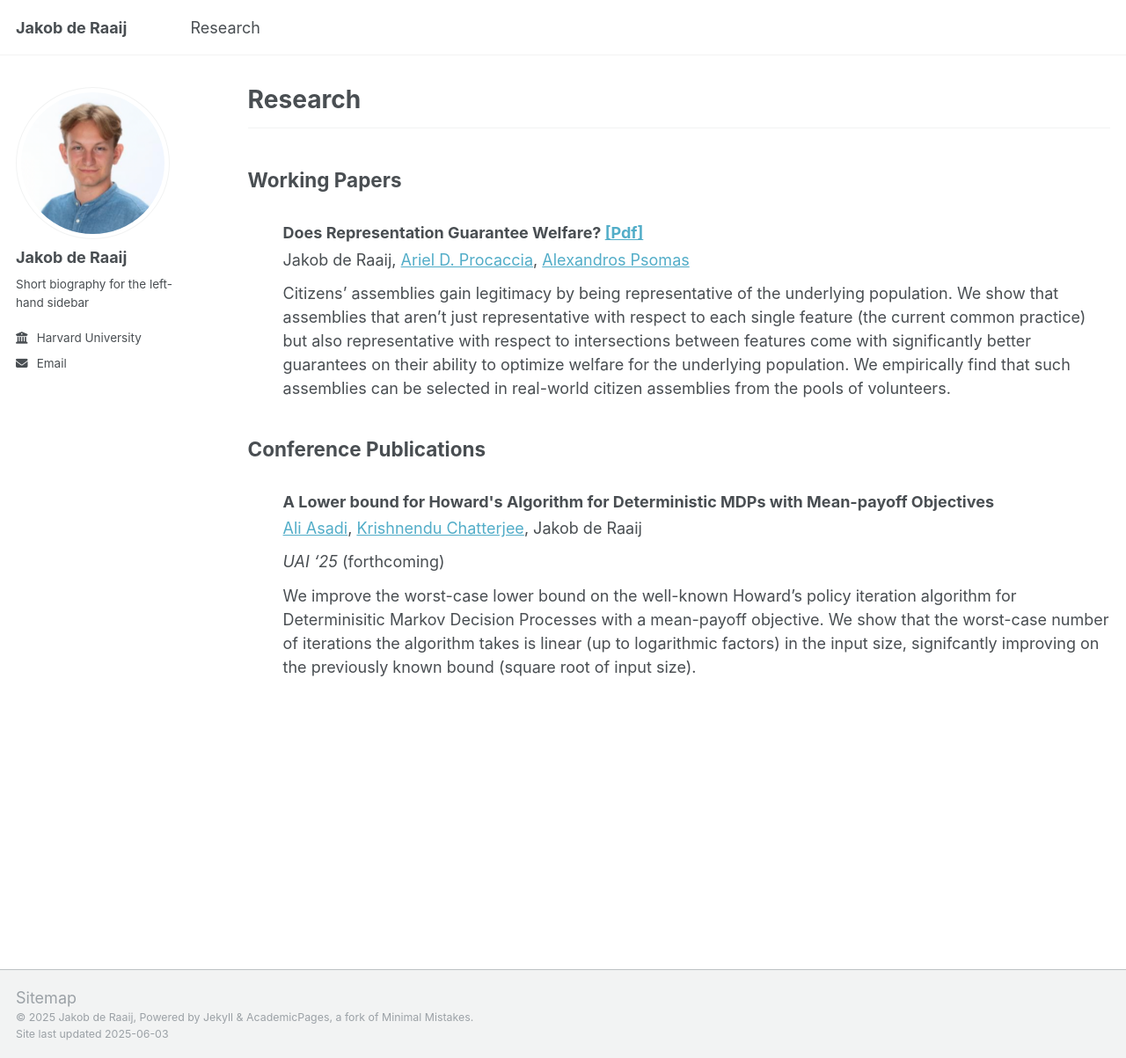
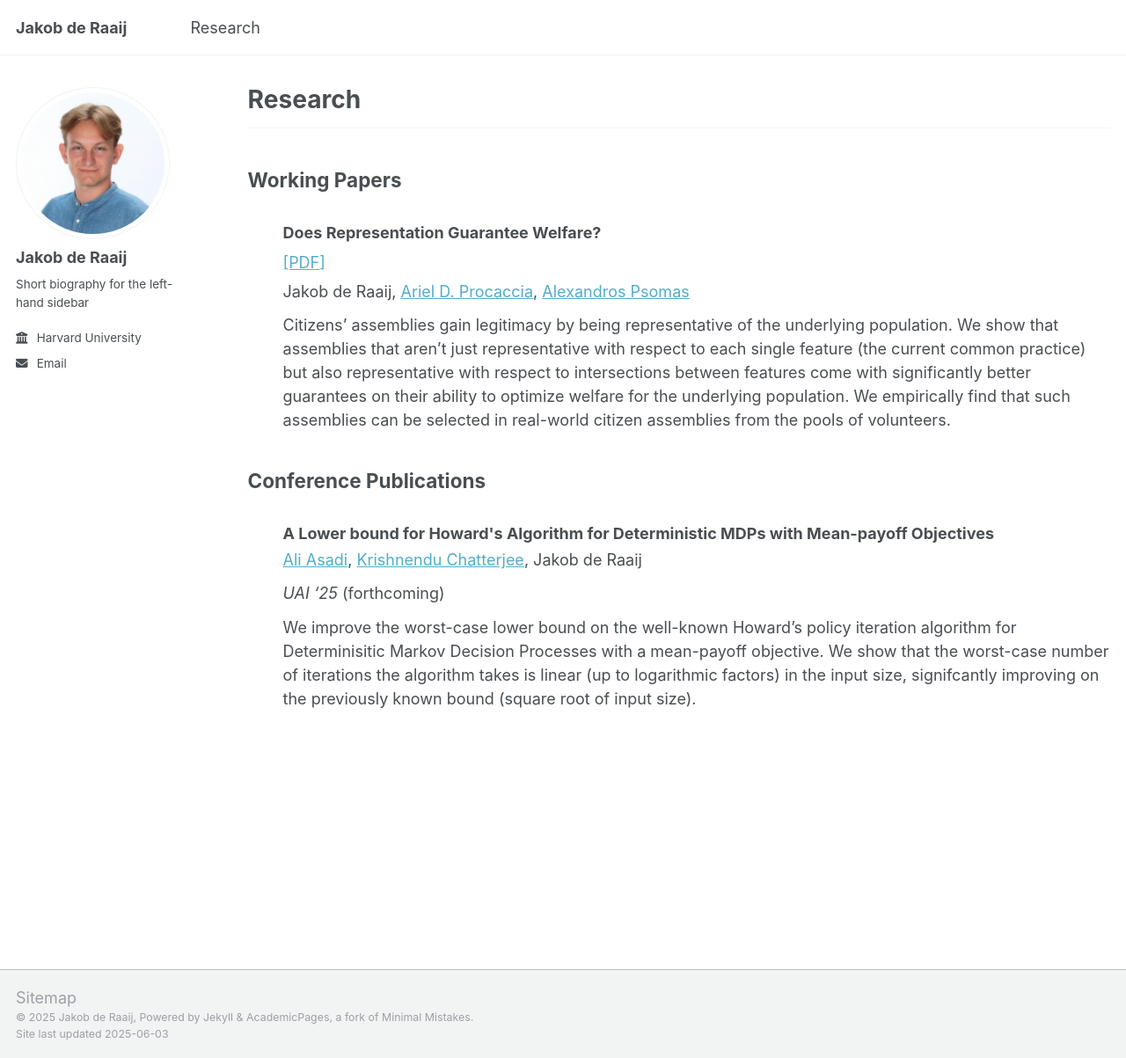
Before and after one commit to jakobderaaij/jakobderaaij.github.io, a Jekyll site: the page built from _pages/publications.md, in a window 1280 px wide and 1203 px high. Shown: the whole window at 88% size. Built offline with Jekyll 4.4.1, drawn with Linux system fonts in a browser that asks for light colours.

```diff
--- a/_includes/archive-single-publication.html
+++ b/_includes/archive-single-publication.html
@@ -13,8 +13,9 @@
 {% endif %}
 
 <div class="{{ include.type | default: "list" }}__item" style="margin-bottom: 3em">
-    <h3>{{ title }} {% if post.link %}<a href="/files/{{ post.link }}" rel="permalink">[Pdf]</a>{% endif %}</h3>
+    <h3>{{ title }} </h3>
 
+    {% if post.link %}<a href="/files/{{ post.link }}" rel="permalink">[PDF]</a>{% endif %}
     <p class="archive__item-excerpt" style="margin-top:-.9em">  {{post.authors | markdownify}} </p>
     <p class="archive__item-excerpt" style="margin-top:-.9em"> {{ post.citation | markdownify }}</p>
     <p class="archive__item-excerpt" style="margin-top:-.9em"> {{ post.excerpt | markdownify }}</p>
```
